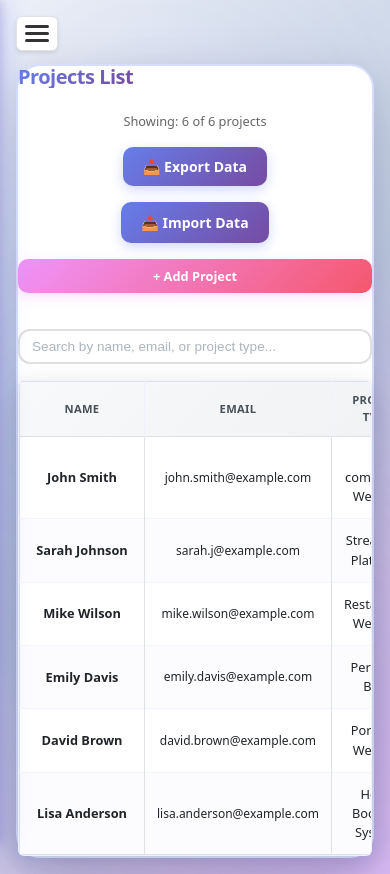
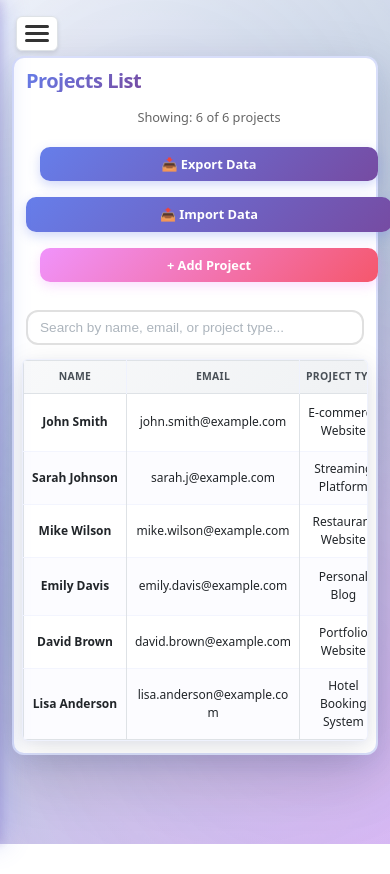
Before and after one commit to flaviadervishaj/ClientFlow, a React (Vite) app: page / in a window 390 px wide. After the commit the page ends 844 px from the top, so only its background shows below. Built offline with nearby package versions, Linux system fonts and the light colour scheme.

Commit message:
Optimize mobile responsive design - improve table layout, buttons, and spacing for mobile devices

```diff
--- a/src/App.css
+++ b/src/App.css
@@ -275,8 +275,8 @@
   .main-content {
     margin-left: 0;
     width: 100%;
-    padding: 1rem;
-    padding-top: 4rem; /* Space for hamburger button */
+    padding: 0.75rem;
+    padding-top: 3.5rem; /* Space for hamburger button */
   }
 
   /* Adjust sidebar padding on mobile */
--- a/src/ClientsList.css
+++ b/src/ClientsList.css
@@ -445,14 +445,15 @@
 @media (max-width: 768px) {
   .clients-container {
     max-width: 100%;
-    padding: 0;
+    padding: 1rem;
+    border-radius: 16px;
   }
 
   .clients-header {
     flex-direction: column;
     align-items: flex-start;
     gap: 1rem;
-    margin-bottom: 1.5rem;
+    margin-bottom: 1.25rem;
     padding-bottom: 0.75rem;
   }
 
@@ -465,11 +466,20 @@
     width: 100%;
     flex-direction: column;
     align-items: stretch;
-    gap: 0.75rem;
+    gap: 0.625rem;
   }
 
   .clients-count {
     font-size: 0.875rem;
+    margin-bottom: 0.25rem;
+  }
+
+  .export-button,
+  .import-button {
+    width: 100%;
+    padding: 0.625rem 1rem;
+    font-size: 0.875rem;
+    text-align: center;
   }
 
   .add-client-button {
@@ -492,48 +502,59 @@
   .clients-table-wrapper {
     overflow-x: auto;
     -webkit-overflow-scrolling: touch; /* Smooth scrolling on iOS */
-    border-radius: 6px;
+    border-radius: 8px;
+    margin: 0 -0.5rem;
   }
 
   .clients-table {
-    min-width: 600px; /* Ensures table doesn't compress too much */
-    font-size: 0.875rem;
+    min-width: 650px;
+    font-size: 0.8rem;
   }
 
   .clients-table th {
-    padding: 0.75rem 0.875rem;
-    font-size: 0.75rem;
+    padding: 0.625rem 0.5rem;
+    font-size: 0.7rem;
     letter-spacing: 0.3px;
+    white-space: nowrap;
   }
 
   .clients-table td {
-    padding: 0.875rem;
+    padding: 0.625rem 0.5rem;
+    font-size: 0.8rem;
   }
 
   .actions-cell {
-    padding: 0.875rem 0.5rem;
+    padding: 0.625rem 0.25rem;
+    white-space: nowrap;
   }
 
   .actions-cell button {
     padding: 0.375rem 0.5rem;
-    font-size: 0.75rem;
+    font-size: 0.7rem;
     margin: 0 0.125rem;
   }
 
   .client-name {
-    font-size: 0.875rem;
-    min-width: 120px;
+    font-size: 0.8rem;
+    min-width: 100px;
+    max-width: 120px;
+    word-wrap: break-word;
+    overflow-wrap: break-word;
   }
 
   .client-email {
-    font-size: 0.8rem;
-    min-width: 180px;
+    font-size: 0.75rem;
+    min-width: 150px;
+    max-width: 180px;
+    word-wrap: break-word;
+    overflow-wrap: break-word;
   }
 
   /* Status Badge Mobile */
   .status-badge {
-    padding: 0.25rem 0.625rem;
-    font-size: 0.7rem;
+    padding: 0.3rem 0.5rem;
+    font-size: 0.65rem;
+    min-width: 70px;
   }
 
   /* No Results Message */
@@ -545,17 +566,38 @@
 
 /* Small Mobile Styles (max-width: 480px) */
 @media (max-width: 480px) {
+  .clients-container {
+    padding: 0.75rem;
+    border-radius: 12px;
+  }
+
+  .clients-header {
+    margin-bottom: 1rem;
+    gap: 0.75rem;
+  }
+
   .clients-header h1 {
     font-size: 1.25rem;
+    margin-bottom: 0.25rem;
+  }
+
+  .clients-header > div {
+    gap: 0.5rem;
   }
 
   .clients-count {
     font-size: 0.8rem;
   }
 
+  .export-button,
+  .import-button,
   .add-client-button {
     padding: 0.5rem 0.875rem;
     font-size: 0.8rem;
+  }
+
+  .search-container {
+    margin-bottom: 0.875rem;
   }
 
   .search-input {
@@ -563,32 +605,56 @@
     font-size: 0.85rem;
   }
 
+  .clients-table-wrapper {
+    margin: 0 -0.25rem;
+    border-radius: 6px;
+  }
+
   .clients-table {
-    min-width: 550px;
-    font-size: 0.8rem;
+    min-width: 600px;
+    font-size: 0.75rem;
   }
 
   .clients-table th {
-    padding: 0.625rem 0.75rem;
-    font-size: 0.7rem;
+    padding: 0.5rem 0.375rem;
+    font-size: 0.65rem;
   }
 
   .clients-table td {
-    padding: 0.75rem;
+    padding: 0.5rem 0.375rem;
+    font-size: 0.75rem;
+  }
+
+  .actions-cell {
+    padding: 0.5rem 0.25rem;
+  }
+
+  .actions-cell button {
+    padding: 0.3rem 0.4rem;
+    font-size: 0.65rem;
+    margin: 0 0.1rem;
   }
 
   .client-name {
-    font-size: 0.8rem;
-    min-width: 100px;
+    font-size: 0.75rem;
+    min-width: 90px;
+    max-width: 110px;
   }
 
   .client-email {
-    font-size: 0.75rem;
-    min-width: 150px;
+    font-size: 0.7rem;
+    min-width: 130px;
+    max-width: 160px;
   }
 
   .status-badge {
-    padding: 0.2rem 0.5rem;
-    font-size: 0.65rem;
+    padding: 0.25rem 0.4rem;
+    font-size: 0.6rem;
+    min-width: 65px;
+  }
+
+  .no-results {
+    padding: 1.25rem 0.75rem;
+    font-size: 0.8rem;
   }
 }
```
Also changed, not shown: 1 other file (tests, documents, lock files or other folders).
